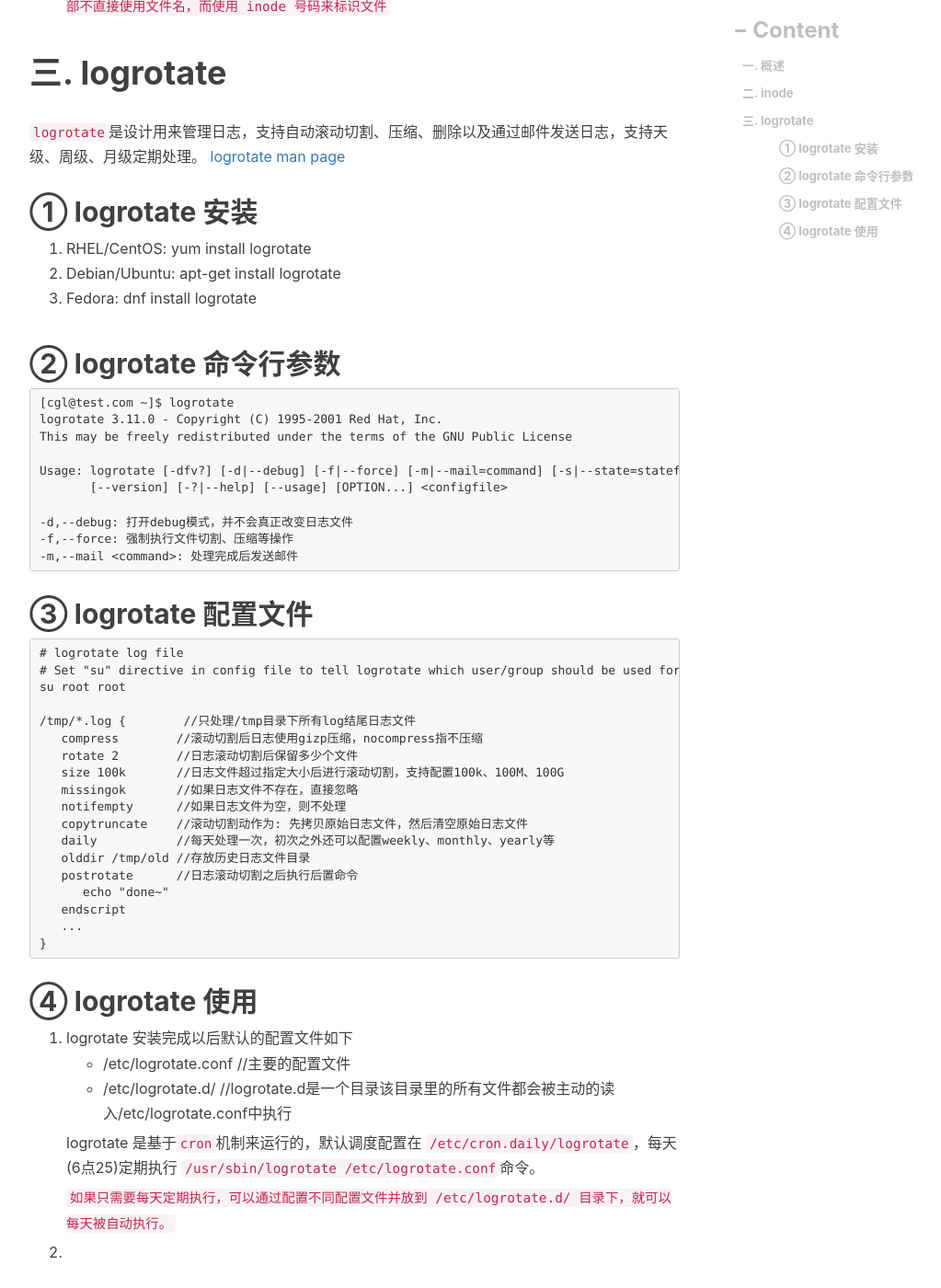
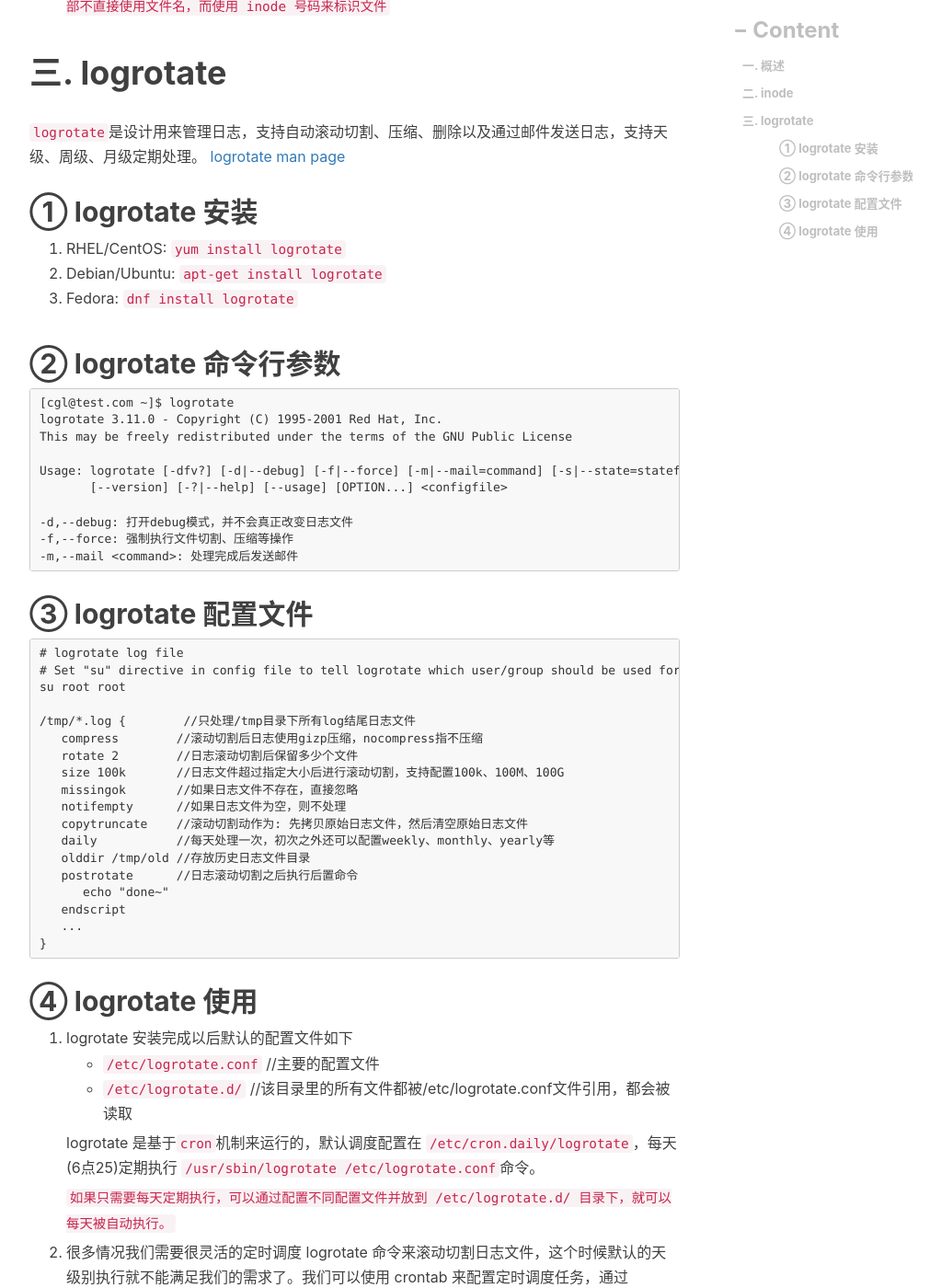
Before and after one commit to engru/chenguolin.github.io, a Jekyll site: the page built from _posts/2016-09-25-【Linux-7】文件滚动工具 logrotate.md, in a window 1280 px wide and 1400 px high, scrolled down 2576 px. Shown: the whole window at 92% size, without its empty margins (233-1256 px from the left). Built offline with Jekyll 4.4.1, drawn with Linux system fonts in a browser that asks for light colours; nearby versions of some CDN libraries; comment, search, counter and statistics services are not loaded; some of the changed text lies outside the part shown.

Commit message:
Update 2016-09-25-【Linux-7】文件滚动工具 logrotate.md

````diff
--- a/_posts/2016-09-25-【Linux-7】文件滚动工具 logrotate.md
+++ b/_posts/2016-09-25-【Linux-7】文件滚动工具 logrotate.md
@@ -91,9 +91,9 @@ hello cgl ~
 `logrotate`是设计用来管理日志，支持自动滚动切割、压缩、删除以及通过邮件发送日志，支持天级、周级、月级定期处理。 [logrotate man page](https://linux.die.net/man/8/logrotate)
 
 ## ① logrotate 安装
-1. RHEL/CentOS: yum install logrotate
-2. Debian/Ubuntu: apt-get install logrotate
-3. Fedora: dnf install logrotate
+1. RHEL/CentOS: `yum install logrotate`
+2. Debian/Ubuntu: `apt-get install logrotate`
+3. Fedora: `dnf install logrotate`
 
 ## ② logrotate 命令行参数
 ```
@@ -133,10 +133,10 @@ su root root
 
 ## ④ logrotate 使用
 1. logrotate 安装完成以后默认的配置文件如下
-   + /etc/logrotate.conf   //主要的配置文件
-   + /etc/logrotate.d/     //logrotate.d是一个目录该目录里的所有文件都会被主动的读入/etc/logrotate.conf中执行
+   + `/etc/logrotate.conf`   //主要的配置文件
+   + `/etc/logrotate.d/`     //该目录里的所有文件都被/etc/logrotate.conf文件引用，都会被读取
 
    logrotate 是基于`cron`机制来运行的，默认调度配置在 `/etc/cron.daily/logrotate`，每天(6点25)定期执行 `/usr/sbin/logrotate /etc/logrotate.conf`命令。
 
    `如果只需要每天定期执行，可以通过配置不同配置文件并放到 /etc/logrotate.d/ 目录下，就可以每天被自动执行。`
-2.
+2. 很多情况我们需要很灵活的定时调度 logrotate 命令来滚动切割日志文件，这个时候默认的天级别执行就不能满足我们的需求了。我们可以使用 crontab 来配置定时调度任务，通过 `logrotate -f tmp.conf` 这个命令强制执行。
````
